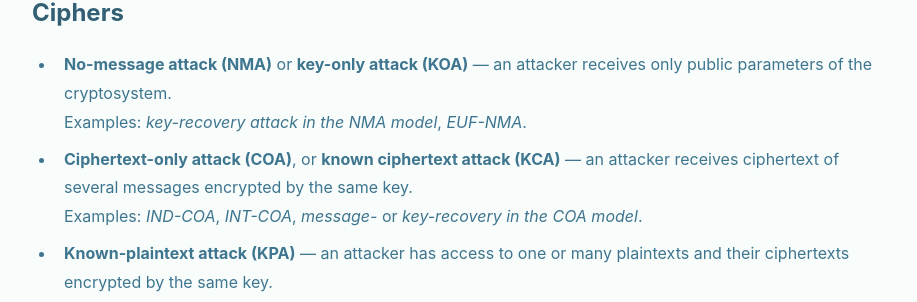
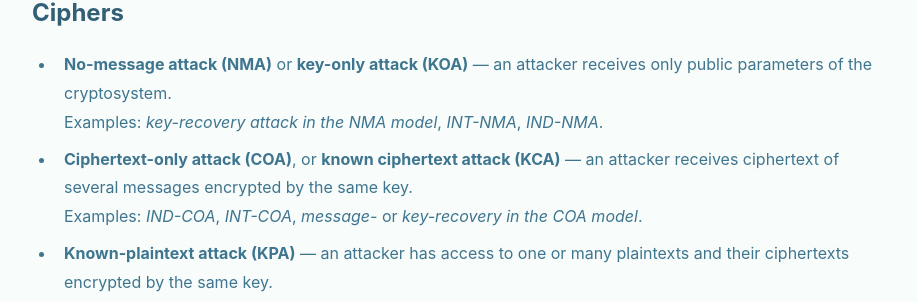
Before and after one commit to olegfomenko/blog, a Jekyll site: the page built from _posts/2026-01-10-goal_atk_prop.md, in a window 1280 px wide and 900 px high, scrolled down 1350 px. Shown: the part 148-450 px from the top of the window, without its empty margins (71-988 px from the left). Built offline with Jekyll 4.4.1, drawn with Linux system fonts in a browser that asks for light colours; nearby versions of some CDN libraries.

Commit message:
fix goal-atk-prop

```diff
--- a/_posts/2026-01-10-goal_atk_prop.md
+++ b/_posts/2026-01-10-goal_atk_prop.md
@@ -59,7 +59,7 @@ automatically follow from the IND or EUF resistance, which are easier to prove.
 
 - **No-message attack (NMA)** or **key-only attack (KOA)** — an attacker receives only public parameters of the
   cryptosystem.
-  Examples: *key-recovery attack in the NMA model*, *EUF-NMA*.
+  Examples: *key-recovery attack in the NMA model*, *INT-NMA*, *IND-NMA*.
 
 - **Ciphertext-only attack (COA)**, or **known ciphertext attack (KCA)** — an attacker receives ciphertext of several
   messages encrypted by the same key.
```
